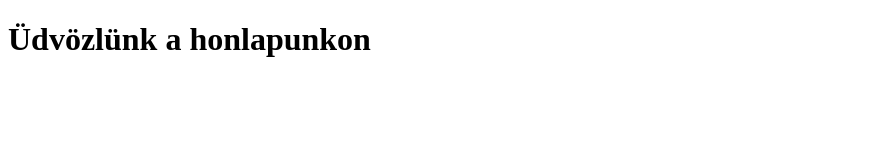
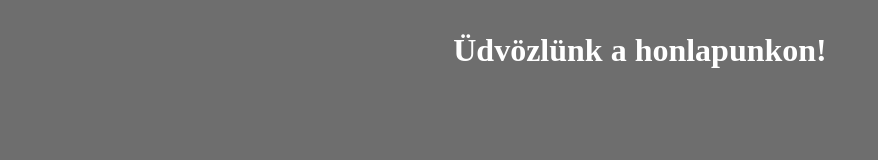
Before and after one commit to Cuber-Devs/Cuber-Devs.github.io, a plain HTML site: page index.html in a window 1280 px wide. Shown: the whole page, without its empty margins (0-878 px from the left). Drawn offline with Linux system fonts and the light colour scheme.

Commit message:
HTML-headtag

```diff
--- a/css/style.css
+++ b/css/style.css
@@ -0,0 +1,12 @@
+body {
+    background-color: #6E6E6E;
+    color:white
+}
+
+table {
+    border: none;
+    margin: 0 auto 0 auto;
+    text-align: center;
+    vertical-align: middle;
+    width: 1000px;
+}
--- a/index.html
+++ b/index.html
@@ -2,6 +2,9 @@
 <html lang="hu">
     <head>
         <meta charset="UTF-8">
+        <meta name="description" content="A Cuber's Dev hivatalos oldala! Host by: GitHub">
+        <meta name="author" content="Adam">
+        <meta name="viewport" content="width=device-width, initial-scale=1.0">
         <title>Cuber's DEV - Főldal</title>
         <style>
             @import url(css/style.css);
@@ -9,6 +12,13 @@
     </head>
 
 <body>
-    <h1>Üdvözlünk a honlapunkon</h1>
+    <table>
+        <tr>
+            <td><h1>Üdvözlünk a honlapunkon!</h1></td>
+        </tr>
+        <tr>
+            <td><a href=</td>
+        </tr>
+    </table>
 </body>
 </html>
```
